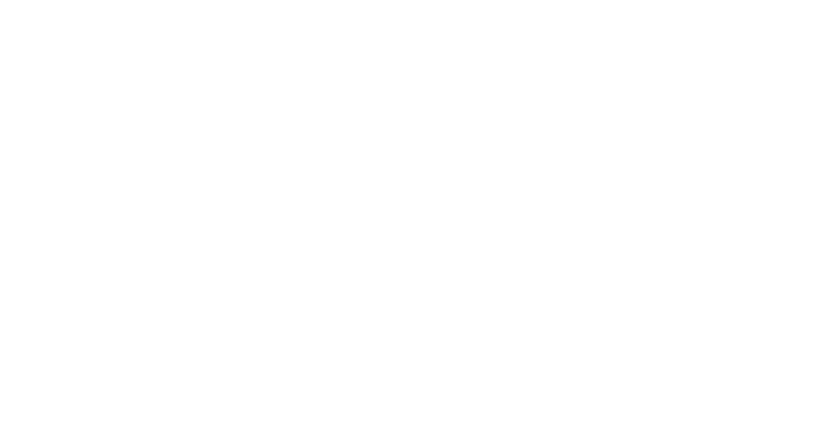
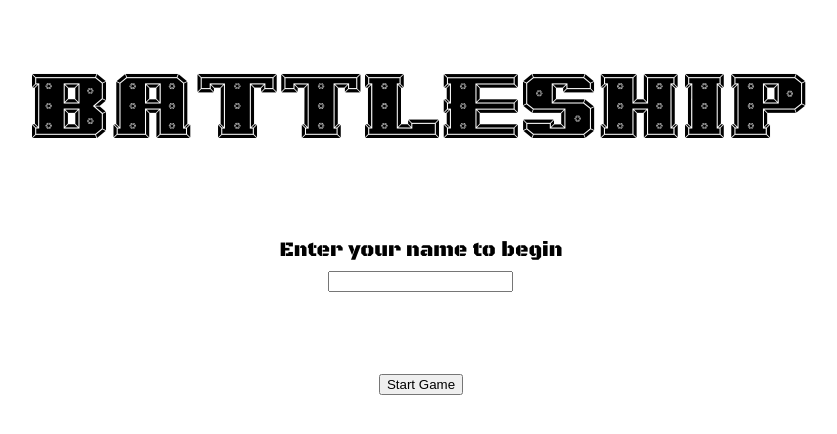
Before and after one commit to fadotti/battleship, a website built with webpack: page src/template.html in a window 1280 px wide. Shown: the whole page, without its empty margins (219-1056 px from the left). Built offline with nearby package versions, Linux system fonts and the light colour scheme.

Commit message:
Abandon CommonJS syntax and begin work on UI

```diff
--- a/src/style.css
+++ b/src/style.css
@@ -0,0 +1,32 @@
+@font-face {
+  font-family: 'Ironclad Bolted';
+  src: url('./assets/fonts/ironcbr.ttf');
+}
+
+body.landing-page {
+  margin: 0;
+  display: flex;
+  flex-direction: column;
+  align-items: center;
+  justify-content: space-evenly;
+  font-family: "Noto Sans", sans-serif;
+  gap: 5rem;
+}
+
+div#battleship-banner {
+  font-family: 'Ironclad Bolted';
+  font-size: 6rem;
+  margin-top: 3rem;
+}
+
+div#player-info {
+  display: flex;
+  flex-direction: column;
+  align-items: center;
+  gap: 0.5rem;
+}
+
+div#player-info > div {
+  font-family: "Black Ops One", system-ui;
+  font-size: 1.3rem;
+}
--- a/src/template.html
+++ b/src/template.html
@@ -3,9 +3,19 @@
 <head>
   <meta charset="UTF-8">
   <meta name="viewport" content="width=device-width, initial-scale=1.0">
-  <title>Document</title>
+  <title>Battleship</title>
+  <link rel="preconnect" href="https://fonts.googleapis.com">
+  <link rel="preconnect" href="https://fonts.gstatic.com" crossorigin>
+  <link href="https://fonts.googleapis.com/css2?family=Black+Ops+One&family=Noto+Sans:ital,wght@0,100..900;1,100..900&display=swap" rel="stylesheet">
 </head>
-<body>
-
+<body class="landing-page">
+  <div id="battleship-banner">BATTLESHIP</div>
+  <div id="player-info">
+    <div>Enter your name to begin</div>
+    <input type="text">
+  </div>
+  <div id="start-game">
+    <button>Start Game</button>
+  </div>
 </body>
 </html>
--- a/webpack.common.js
+++ b/webpack.common.js
@@ -1,13 +1,13 @@
-const path = require("path");
-const HtmlWebpackPlugin = require("html-webpack-plugin");
-const CssMinimizerPlugin = require("css-minimizer-webpack-plugin");
-const MiniCssExtractPlugin = require("mini-css-extract-plugin");
+import path from "node:path";
+import HtmlWebpackPlugin from "html-webpack-plugin";
+import CssMinimizerPlugin from "css-minimizer-webpack-plugin";
+import MiniCssExtractPlugin from "mini-css-extract-plugin";
 
-module.exports = {
+export default {
   entry: "./src/index.js",
   output: {
     filename: "main.js",
-    path: path.resolve(__dirname, "dist"),
+    path: path.resolve(import.meta.dirname, "dist"),
     clean: true,
   },
   plugins: [
--- a/webpack.dev.js
+++ b/webpack.dev.js
@@ -1,7 +1,7 @@
-const { merge } = require('webpack-merge');
-const common = require('./webpack.common.js');
+import { merge } from 'webpack-merge';
+import common from './webpack.common.js';
 
-module.exports = merge(common, {
+export default merge(common, {
   mode: 'development',
   devtool: 'inline-source-map',
   devServer: {
@@ -21,6 +21,10 @@
         test: /\.(png|svg|jpg|jpeg|gif)$/i,
         type: "asset/resource",
       },
+      {
+        test: /\.(woff|woff2|eot|ttf|otf)$/i,
+        type: 'asset/resource',
+      },
     ],
   },
 })
```
Also changed, not shown: webpack.prod.js (+8 -4 lines), README.md, src/assets/fonts/ironcbr.ttf (added).
